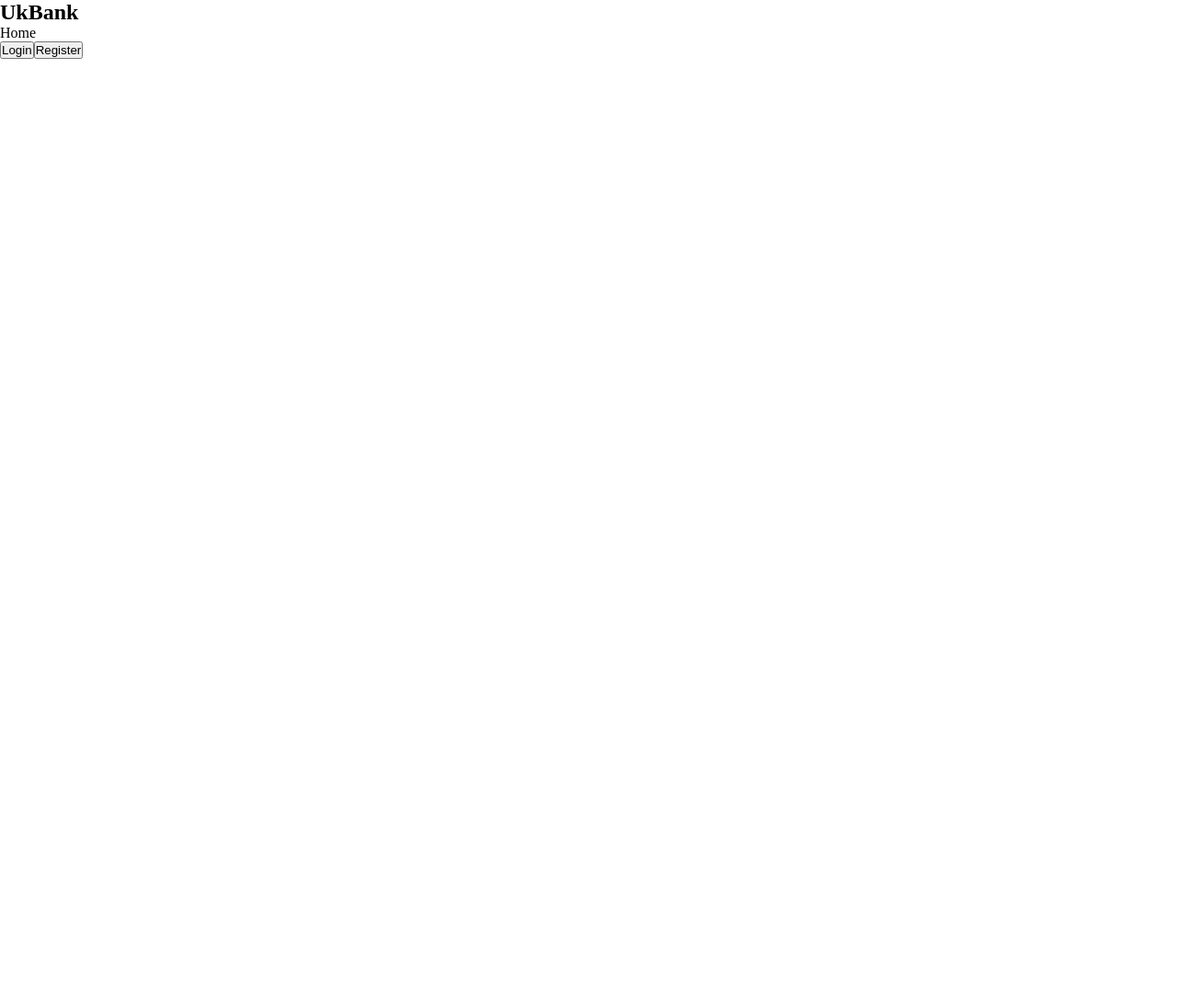
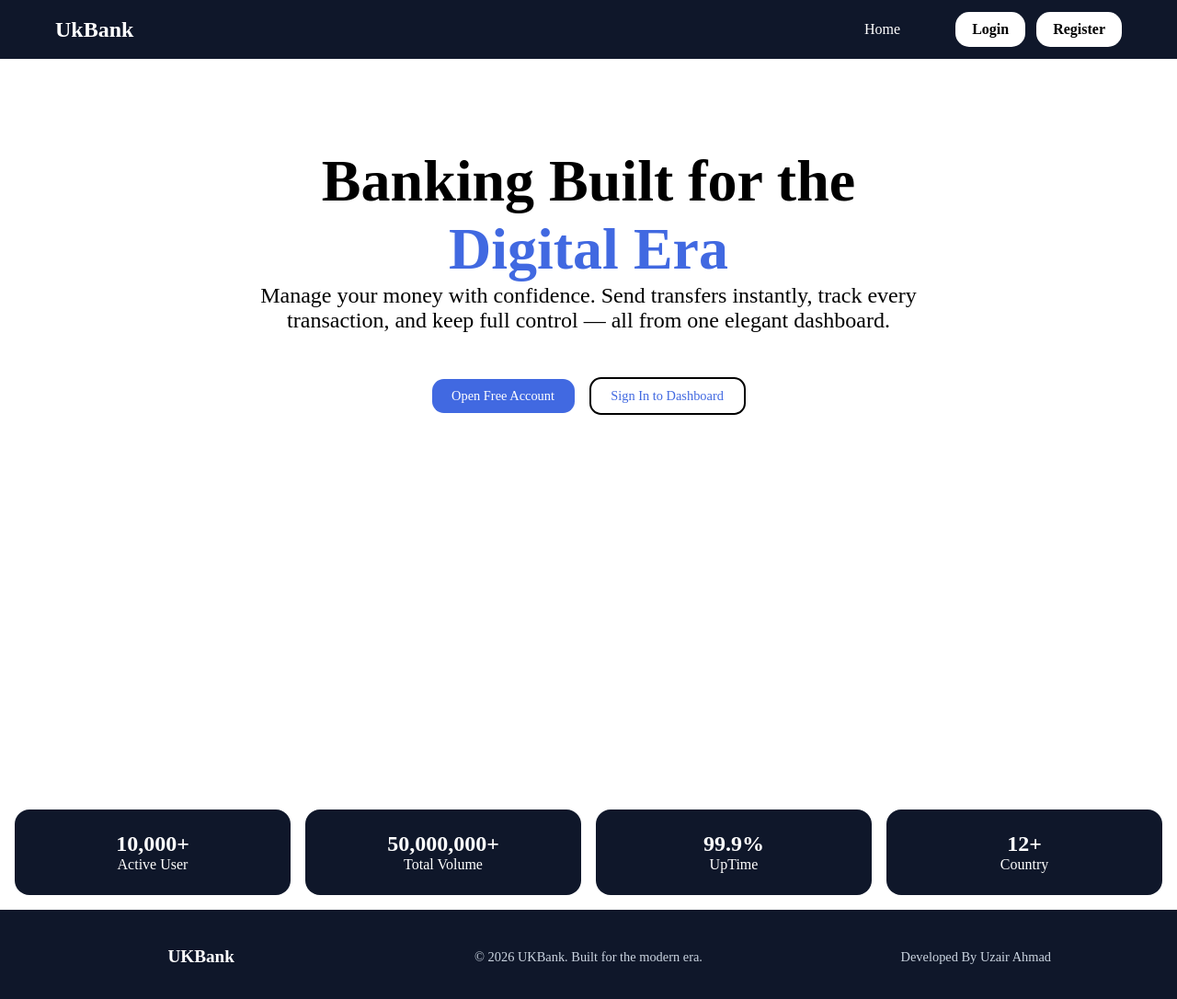
Before and after one commit to uzair-133/Bank-Transaction-System, a React (Vite) app in the folder frontend/my-bank-app/: page / in a window 1280 px wide. Shown: the top 1086 px of the page at 92% size. Before the commit the page ends 800 px from the top, so only its background shows below. Built offline with nearby package versions, Linux system fonts and the light colour scheme.

Commit message:
hero and footer

```diff
--- a/frontend/my-bank-app/src/App.jsx
+++ b/frontend/my-bank-app/src/App.jsx
@@ -1,14 +1,18 @@
-import {BrowserRouter, Routes, Route} from 'react-router-dom'
+import { BrowserRouter, Routes, Route } from 'react-router-dom'
 import Navbar from './Components/Navbar/Navbar';
-
+import LoginPage from './Pages/LoginPage';
+import Register from './Pages/Register';
+import Home from './Pages/Home';
 const App = () => {
   return (
-    <>
-    <Navbar />
-
-
-
-    </>
+    <BrowserRouter>
+      <Navbar />
+      <Routes>
+        <Route path="/" element={<Home />} />
+        <Route path="/login" element={<LoginPage />} />
+        <Route path="/register" element={<Register />} />
+      </Routes>
+    </BrowserRouter>
   )
 }
 
--- /dev/null
+++ b/frontend/my-bank-app/src/Components/Boxs/Box.jsx
@@ -0,0 +1,40 @@
+import React from 'react'
+import style from './Box.module.css'
+import { data } from 'react-router-dom'
+const Box = ({number,name}) => {
+    const BoxData = [
+        {
+            number: "10,000+",
+            data: "Active User"
+        },
+        {
+            number: "50,000,000+",
+            data: "Total Volume"
+        },
+        {
+            number: "99.9%",
+            data: "UpTime"
+        },
+        {
+            number: "12+",
+            data: "Country"
+        }
+    ]
+    return (
+        <>
+            <div className={style.container}>
+                <div className={style.Bcontent}>
+                   {BoxData.map((e,index)=> (
+                   <div key={e.index} className={style.Box}>
+                     <h2>{e.number}</h2>
+                     <p>{e.data}</p>
+                    </div>
+                   ))  }
+                </div>
+            </div>
+
+        </>
+    )
+}
+
+export default Box
--- /dev/null
+++ b/frontend/my-bank-app/src/Components/Boxs/Box.module.css
@@ -0,0 +1,26 @@
+* {
+    padding: 0;
+    margin: 0;
+    box-sizing: border-box;
+}
+
+.container {
+    width: 100%;
+    overflow-x: hidden;
+}
+
+.Bcontent {
+    display: grid;
+    /* grid-template-columns: repeat(auto-fit, minmax(220px, 1fr)); */
+    grid-template-columns: repeat(auto-fit, minmax(min(100%, 250px), 1fr));
+    gap: 1rem;
+    padding: 1rem;
+}
+
+.Box {
+    background: #0f172a;
+    color: #fff;
+    padding: 1.5rem;
+    border-radius: 1rem;
+    text-align: center;
+}
--- a/frontend/my-bank-app/src/Components/Footer/Footer.jsx
+++ b/frontend/my-bank-app/src/Components/Footer/Footer.jsx
@@ -0,0 +1,26 @@
+import React from 'react'
+import style from './Footer.module.css';
+
+const Footer = () => {
+  return (
+  <>
+  <div className={style.container}>
+    <div className={style.Fcontent}>
+        <div className={style.foot1}>
+            <h3>UKBank</h3>
+        </div>
+        <div className={style.foot2}>
+        <p>&copy; 2026 UKBank. Built for the modern era.</p>
+        </div>
+        <div className={style.foot3}>
+          <p>Developed By Uzair Ahmad</p>
+        </div>
+    </div>
+  </div>
+
+
+  </>
+  )
+}
+
+export default Footer
--- a/frontend/my-bank-app/src/Components/Footer/Footer.module.css
+++ b/frontend/my-bank-app/src/Components/Footer/Footer.module.css
@@ -0,0 +1,44 @@
+* {
+    padding: 0;
+    margin: 0;
+    box-sizing: border-box;
+}
+
+.container {
+    width: 100%;
+    overflow-x: hidden;
+    background: #0f172a;
+    color: white;
+    min-height: 18vh;
+    padding: 2.5rem 1rem;
+}
+
+.Fcontent {
+    display: grid;
+    grid-template-columns: repeat(3, 1fr);
+    gap: 1rem;
+    align-items: center;
+    text-align: center;
+    justify-content: center;
+}
+
+.foot1 h3 {
+    margin: 0;
+    font-size: 1.2rem;
+}
+
+.Fcontent p {
+    color: #cbd5e1;
+    font-size: 0.9rem;
+}
+
+
+
+
+
+@media (max-width: 768px) {
+    .Fcontent {
+        grid-template-columns: 1fr;
+        text-align: center;
+    }
+}
--- a/frontend/my-bank-app/src/Components/Hero/Hero.jsx
+++ b/frontend/my-bank-app/src/Components/Hero/Hero.jsx
@@ -0,0 +1,22 @@
+import style from './Hero.module.css'
+import { Link } from 'react-router-dom'
+const Hero = () => {
+    return (
+        <>
+            <div className={style.container}>
+                <div className={style.Hcontent}>
+                    <h1>Banking Built for the<span>Digital Era</span></h1>
+                    <p>Manage your money with confidence. Send transfers instantly, track every transaction, and keep full control — all from one elegant dashboard.</p>
+                    <div className={style.btn}>
+                        <Link to="/register" className={style.btn1}>Open Free Account</Link>
+                        <Link to="/login" className={style.btn2}>Sign In to Dashboard</Link>
+                    </div>
+                </div>
+            </div>
+
+
+        </>
+    )
+}
+
+export default Hero
--- a/frontend/my-bank-app/src/Components/Hero/Hero.module.css
+++ b/frontend/my-bank-app/src/Components/Hero/Hero.module.css
@@ -0,0 +1,61 @@
+*{
+    padding: 0;
+    margin: 0;
+    box-sizing: border-box;
+}
+
+.container{
+    width: 100%;
+    min-height: 100vh;
+}
+.Hcontent{
+    display: flex;
+    align-items: center;
+    flex-direction: column;
+    padding-top: 6em;
+}
+.Hcontent h1{
+    font-size: clamp(2rem, 5vw, 4.5rem);
+    text-align: center;
+}
+.Hcontent h1 span{
+    display: block;
+    color: royalblue;
+}
+.Hcontent p{
+     font-size: clamp(1rem, 2.5vw, 1.5rem);
+     max-width: 60ch;
+     text-align: center;
+     margin: 0 auto;
+}
+
+
+.btn {
+  display: flex;
+  justify-content: center;
+  align-items: center;
+  gap: 1rem;
+  flex-wrap: wrap; /* mobile pe stack ho jayenge */
+  padding: 0 1rem;
+  margin-top: 3rem;
+}
+
+.btn a {
+  display: inline-block;
+  text-decoration: none;
+  text-align: center;
+  font-size: clamp(0.9rem, 1vw, 1.1rem);
+  padding: 0.7em 1.5em;
+  border-radius: 0.8rem;
+  transition: 0.2s ease;
+}
+
+.btn1 {
+  background-color: royalblue;
+  color: white;
+}
+
+.btn2 {
+  border: 2px solid black;
+  color: royalblue;
+}
--- a/frontend/my-bank-app/src/Components/Navbar/Navbar.jsx
+++ b/frontend/my-bank-app/src/Components/Navbar/Navbar.jsx
@@ -1,28 +1,44 @@
-import { Link } from "react-router-dom";
+import { useState } from 'react'
+import { Link } from 'react-router-dom'
 import style from './Navbar.module.css'
 
 const Navbar = () => {
+  const [menuOpen, setMenuOpen] = useState(false)
+
+  const toggleMenu = () => setMenuOpen(open => !open)
+  const closeMenu = () => setMenuOpen(false)
+
   return (
-   <>
-   <header>
-    <nav>
+    <header className={style.header}>
+      <nav className={style.navbar}>
         <div className={style.logo}>
-            <h2>UkBank</h2>
+          <h2>UkBank</h2>
         </div>
-        <div>
-            <ul>
-                <li>Home</li>
-            </ul>
-            <div>
-                <button>Login</button>
-                <button>Register</button>
-            </div>
+
+        <button
+          type="button"
+          className={`${style.menuButton} ${menuOpen ? style.menuButtonActive : ''}`}
+          onClick={toggleMenu}
+          aria-expanded={menuOpen}
+          aria-label={menuOpen ? 'Close navigation menu' : 'Open navigation menu'}
+        >
+          <span className={style.menuIcon} />
+        </button>
+
+        <div className={`${style.navContent} ${menuOpen ? style.open : ''}`}>
+          <ul className={style.navLinks}>
+            <li>
+              <Link to="/" onClick={closeMenu}>Home</Link>
+            </li>
+          </ul>
+
+          <div className={style.btnGroup}>
+            <Link to="/login" className={style.navButton} onClick={closeMenu}>Login</Link>
+            <Link to="/register" className={style.navButton} onClick={closeMenu}>Register</Link>
+          </div>
         </div>
-    </nav>
-   </header>
-
-
-   </>
+      </nav>
+    </header>
   )
 }
 
--- a/frontend/my-bank-app/src/Components/Navbar/Navbar.module.css
+++ b/frontend/my-bank-app/src/Components/Navbar/Navbar.module.css
@@ -1,5 +1,209 @@
-*{
+* {
+  padding: 0;
+  margin: 0;
+  box-sizing: border-box;
+}
+
+.header {
+  width: 100%;
+  background: #0f172a;
+  color: white;
+  position: sticky;
+  top: 0;
+  z-index: 20;
+}
+
+.navbar {
+  max-width: 1200px;
+  margin: 0 auto;
+  padding: 0 20px;
+  display: flex;
+  justify-content: space-between;
+  align-items: center;
+  min-height: 64px;
+  gap: 12px;
+}
+
+.logo h2 {
+  font-size: 1.5rem;
+}
+
+.menuButton {
+  display: none;
+  width: 44px;
+  height: 44px;
+  padding: 0;
+  border: none;
+  background: transparent;
+  cursor: pointer;
+  align-items: center;
+  justify-content: center;
+}
+
+.menuIcon {
+  display: block;
+  width: 22px;
+  height: 2px;
+  background: white;
+  position: relative;
+  transition: transform 0.3s ease;
+}
+
+.menuIcon::before,
+.menuIcon::after {
+  content: '';
+  position: absolute;
+  left: 0;
+  width: 22px;
+  height: 2px;
+  background: white;
+  transition: transform 0.3s ease, top 0.3s ease, opacity 0.3s ease;
+}
+
+.menuIcon::before {
+  top: -7px;
+}
+
+.menuIcon::after {
+  top: 7px;
+}
+
+.menuButtonActive .menuIcon {
+  transform: rotate(45deg);
+}
+
+.menuButtonActive .menuIcon::before {
+  top: 0;
+  transform: rotate(90deg);
+}
+
+.menuButtonActive .menuIcon::after {
+  opacity: 0;
+}
+
+.navContent {
+  display: flex;
+  align-items: center;
+  gap: 60px;
+}
+
+.navLinks {
+  display: flex;
+  gap: 30px;
+}
+
+.navLinks li {
+  list-style: none;
+}
+
+.navLinks a {
+  color: white;
+  text-decoration: none;
+  font-size: 1rem;
+  transition: opacity 0.2s ease;
+}
+
+.navLinks a:hover {
+  opacity: 0.75;
+}
+
+.btnGroup {
+  display: flex;
+  align-items: center;
+  gap: 12px;
+}
+
+.navButton {
+  display: inline-flex;
+  align-items: center;
+  justify-content: center;
+  padding: 10px 18px;
+  border: none;
+  border-radius: 15px;
+  background-color: white;
+  color: black;
+  text-decoration: none;
+  font-weight: 600;
+  transition: transform 0.2s ease, opacity 0.2s ease;
+}
+
+.navButton:hover {
+  opacity: 0.9;
+  transform: translateY(-1px);
+}
+
+@media (max-width: 860px) {
+  .menuButton {
+    display: flex;
+  }
+
+  .navContent {
+    position: absolute;
+    top: 64px;
+    left: 0;
+    right: 0;
+    width: 100%;
+    flex-direction: column;
+    align-items: stretch;
+    gap: 16px;
+    background-color: black;
+    overflow: hidden;
+    max-height: 0;
     padding: 0;
-    margin: 0;
-    box-sizing: border-box;
+    transition: max-height 0.3s ease, padding 0.3s ease;
+  }
+
+  .open {
+    max-height: 420px;
+    padding: 16px 20px 20px;
+  }
+
+  .navLinks {
+    width: 100%;
+    flex-direction: column;
+    gap: 12px;
+    align-items: stretch;
+  }
+
+  .navLinks a {
+    display: block;
+    width: 100%;
+    padding: 10px 0;
+    text-align: center;
+  }
+
+  .btnGroup {
+    width: 100%;
+    flex-direction: column;
+    gap: 12px;
+  }
+
+  .navButton {
+    width: 100%;
+  }
 }
+
+@media (max-width: 620px) {
+  .navbar {
+    padding: 0 16px;
+  }
+
+  .logo h2 {
+    font-size: 1.3rem;
+  }
+
+  .navButton {
+    padding: 12px 16px;
+    font-size: 0.95rem;
+  }
+}
+
+@media (max-width: 420px) {
+  .logo h2 {
+    font-size: 1.15rem;
+  }
+
+  .navButton {
+    padding: 10px 14px;
+  }
+}
--- a/frontend/my-bank-app/src/Pages/Home.jsx
+++ b/frontend/my-bank-app/src/Pages/Home.jsx
@@ -0,0 +1,15 @@
+import React from 'react'
+import Hero from '../Components/Hero/Hero'
+import Box from '../Components/Boxs/Box'
+import Footer from '../Components/Footer/Footer'
+const Home = () => {
+  return (
+    <>
+      <Hero />
+      <Box/>
+      <Footer/>
+    </>
+  )
+}
+
+export default Home
--- a/frontend/my-bank-app/src/Pages/LoginPage.jsx
+++ b/frontend/my-bank-app/src/Pages/LoginPage.jsx
@@ -0,0 +1,9 @@
+import React from 'react'
+
+const LoginPage = () => {
+  return (
+    <div>LoginPage</div>
+  )
+}
+
+export default LoginPage
--- a/frontend/my-bank-app/src/Pages/Register.jsx
+++ b/frontend/my-bank-app/src/Pages/Register.jsx
@@ -0,0 +1,9 @@
+import React from 'react'
+
+const Register = () => {
+  return (
+    <div>Register</div>
+  )
+}
+
+export default Register
```
